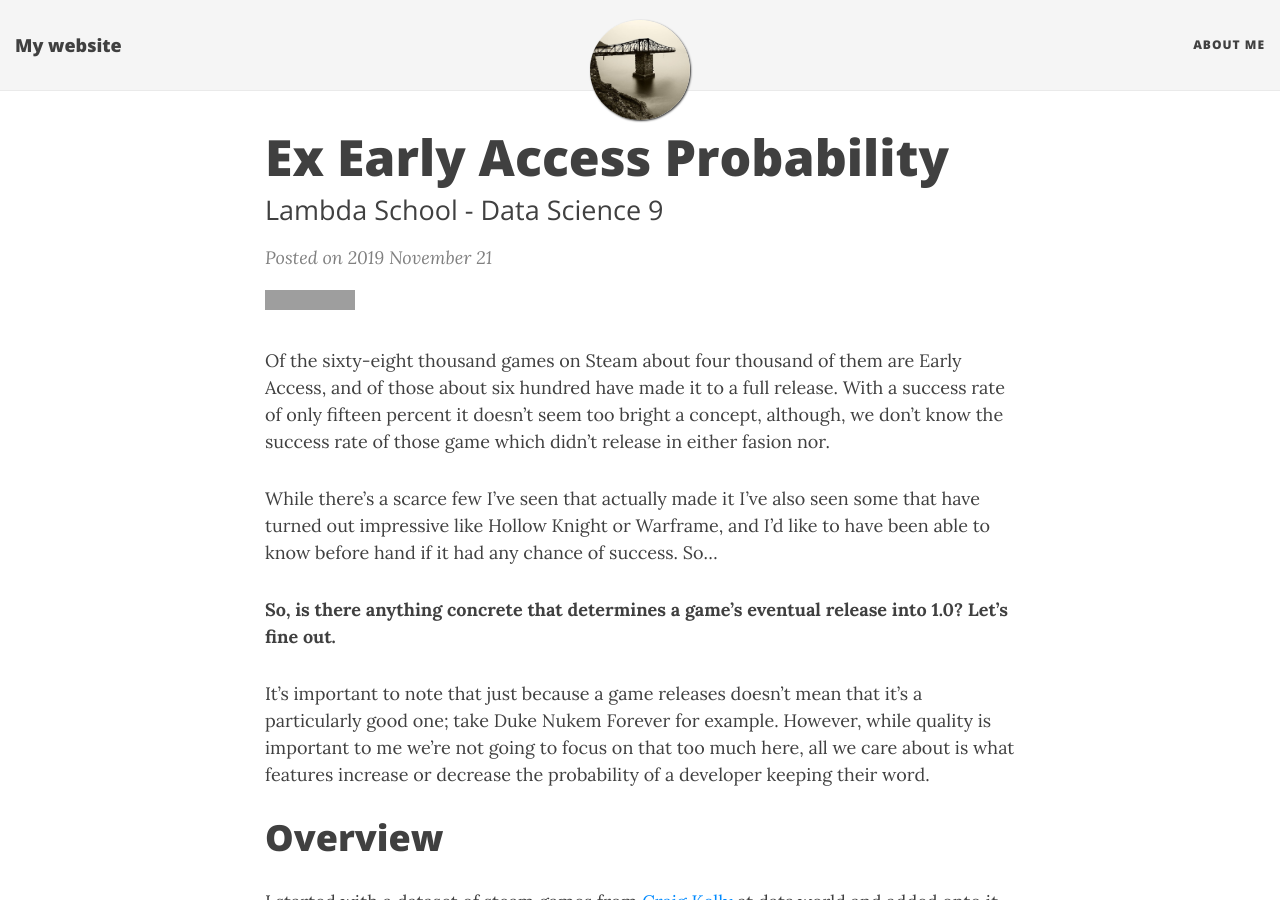
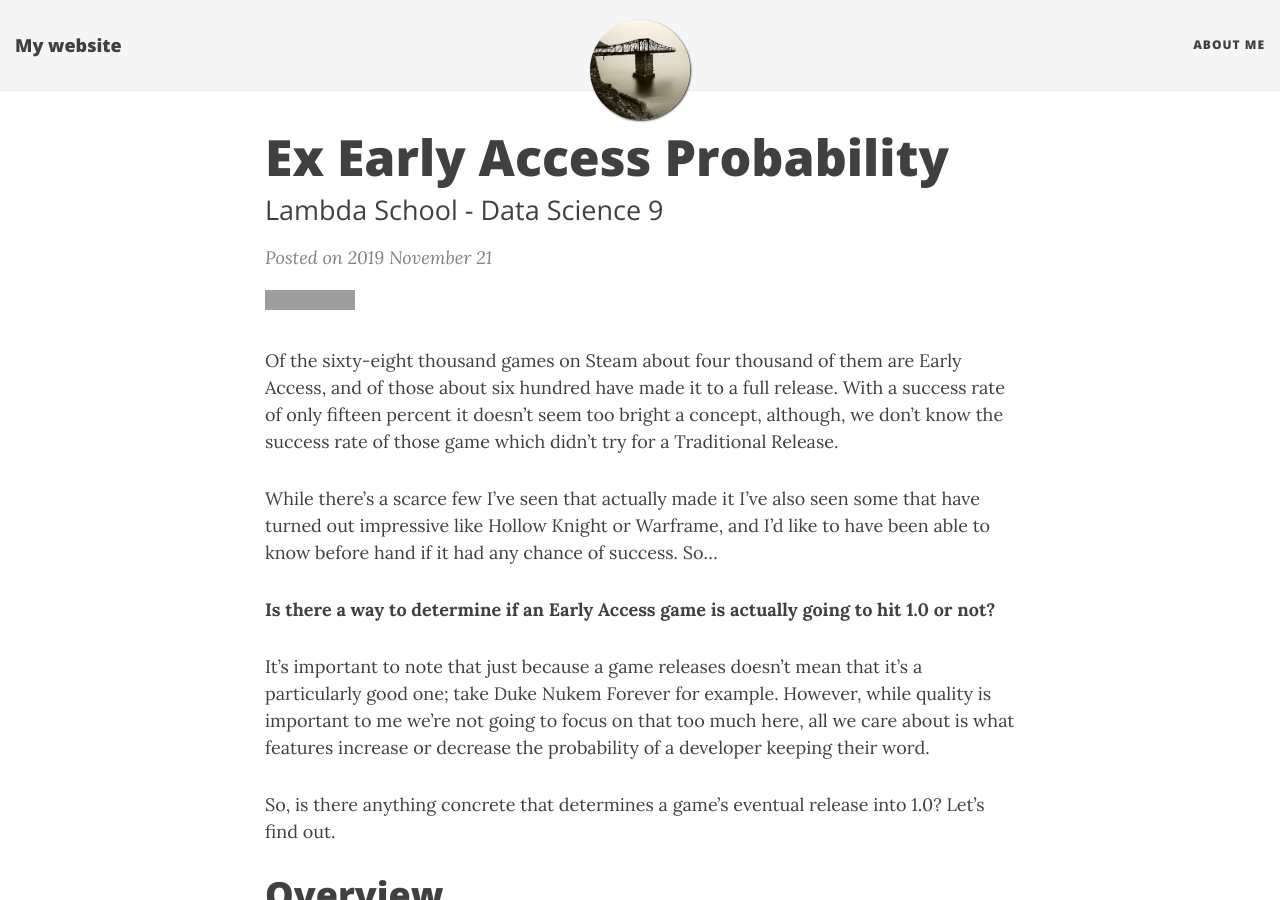
Before and after one commit to JoshuaPMallory/JoshuaPMallory.github.io, a Jekyll site: the page built from _posts/2019-11-21-Ex-Early-Access-Probability.md, in a window 1280 px wide and 900 px high. Built offline with Jekyll 4.4.1, drawn with Linux system fonts in a browser that asks for light colours; nearby versions of some CDN libraries; grey boxes are pictures that could not be loaded.

Commit message:
Updating post

```diff
--- a/_posts/2019-11-21-Ex-Early-Access-Probability.md
+++ b/_posts/2019-11-21-Ex-Early-Access-Probability.md
@@ -8,14 +8,15 @@ image: /img/unfinished.png
 tags: [Data Science, Lambda School]
 ---
 
-Of the sixty-eight thousand games on Steam about four thousand of them are Early Access, and of those about six hundred have made it to a full release. With a success rate of only fifteen percent it doesn't seem too bright a concept, although, we don't know the success rate of those game which didn't release in either fasion nor.
+Of the sixty-eight thousand games on Steam about four thousand of them are Early Access, and of those about six hundred have made it to a full release. With a success rate of only fifteen percent it doesn't seem too bright a concept, although, we don't know the success rate of those game which didn't try for a Traditional Release.
 
 While there's a scarce few I've seen that actually made it I've also seen some that have turned out impressive like Hollow Knight or Warframe, and I'd like to have been able to know before hand if it had any chance of success. So...
 
-**So, is there anything concrete that determines a game's eventual release into 1.0? Let's fine out.**
+**Is there a way to determine if an Early Access game is actually going to hit 1.0 or not?**
 
 It's important to note that just because a game releases doesn't mean that it's a particularly good one; take Duke Nukem Forever for example. However, while quality is important to me we're not going to focus on that too much here, all we care about is what features increase or decrease the probability of a developer keeping their word.
 
+So, is there anything concrete that determines a game's eventual release into 1.0? Let's find out.
 
 # Overview
 I started with a dataset of steam games from [Craig Kelly](https://data.world/craigkelly/steam-game-data) at data.world and added onto it with some information from [SteamSpy](https://steamspy.com/about). SteamSpy definitely had a lot more recent data but unfortunately it's a pain to get any of it. Regardless I used three models on my data and we'll start with a baseline.
```
